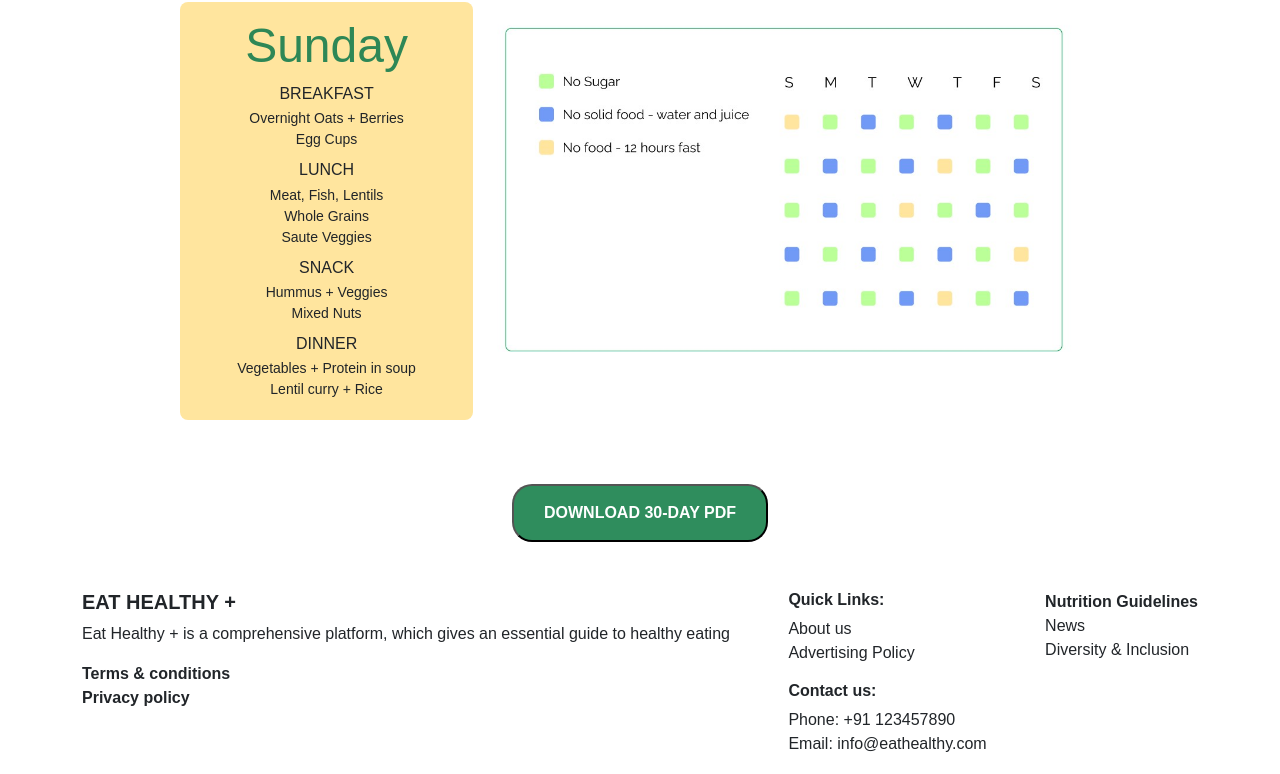
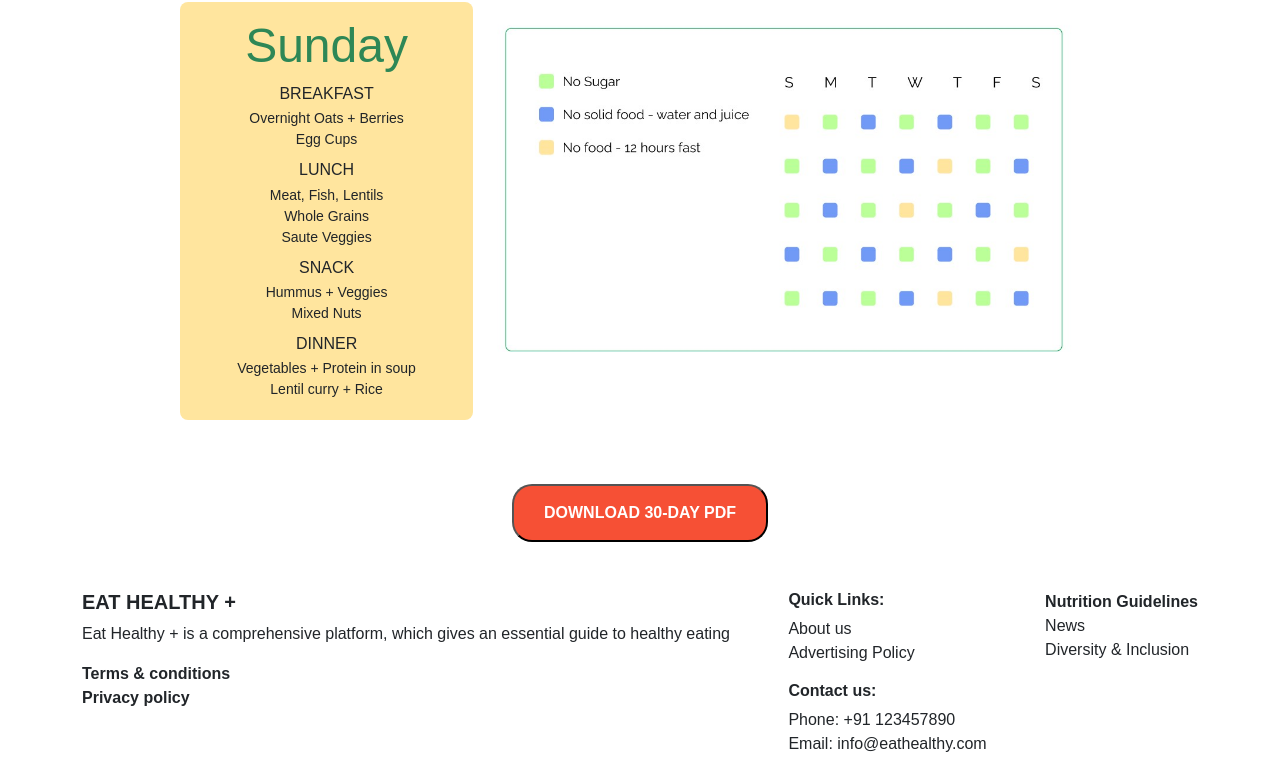
Before and after one commit to Sugansdv/Project, a plain HTML site: page Personalized_Diet_Nutrition_Planner_Website/pages/pdf.html in a window 1280 px wide. Shown: the part 1570-2344 px from the top of the page. Drawn offline with nearby package versions, Linux system fonts and the light colour scheme.

Commit message:
added new folder

```diff
--- a/Personalized_Diet_Nutrition_Planner_Website/pages/pdf.html
+++ b/Personalized_Diet_Nutrition_Planner_Website/pages/pdf.html
@@ -177,7 +177,7 @@
     .dwn-btn{
         padding: 15px 30px;
         border-radius: 20px;
-        background-color: #2f8d5d;
+        background-color: #f65035;
         color: white;
         font-weight: bold;
     }
```
